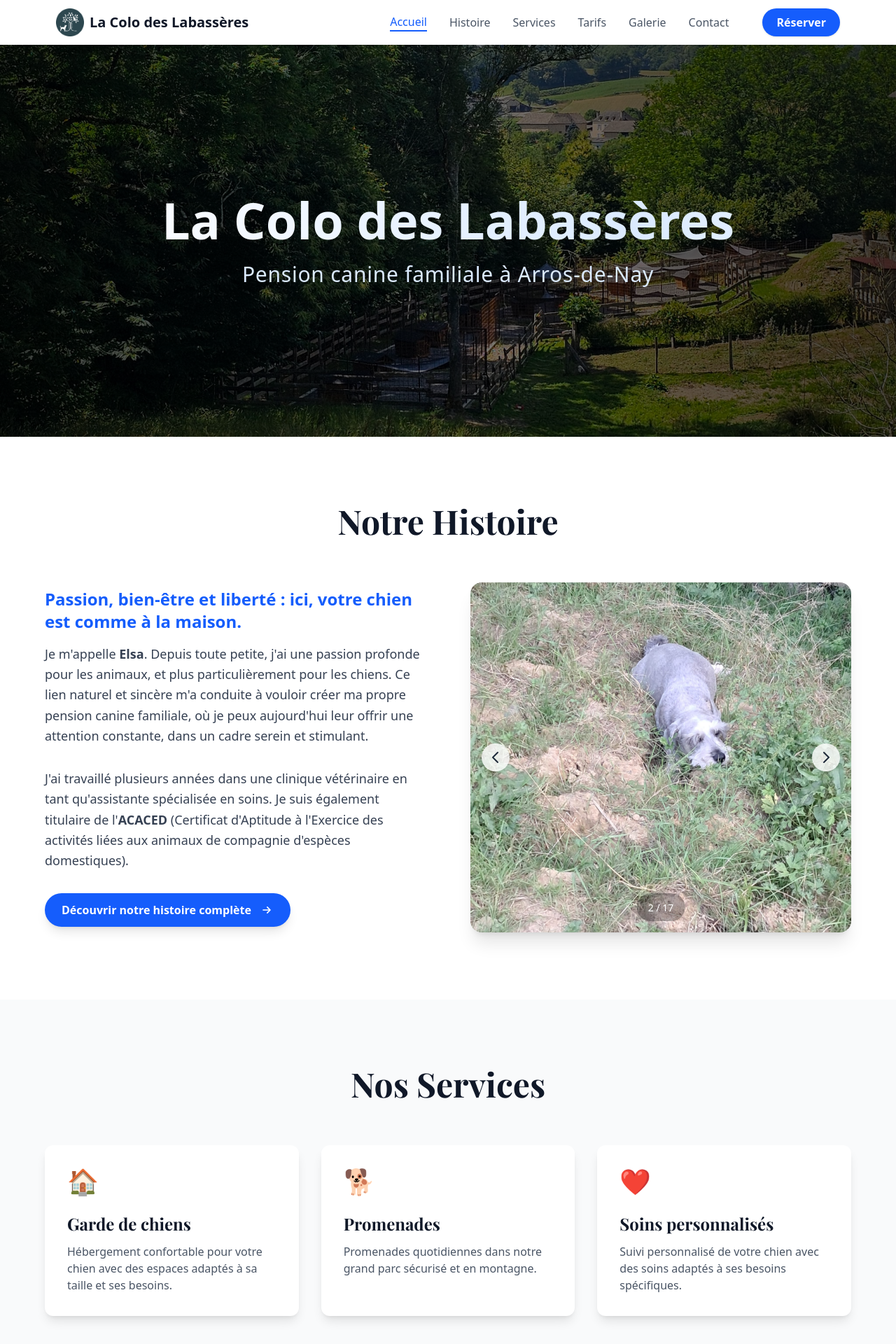
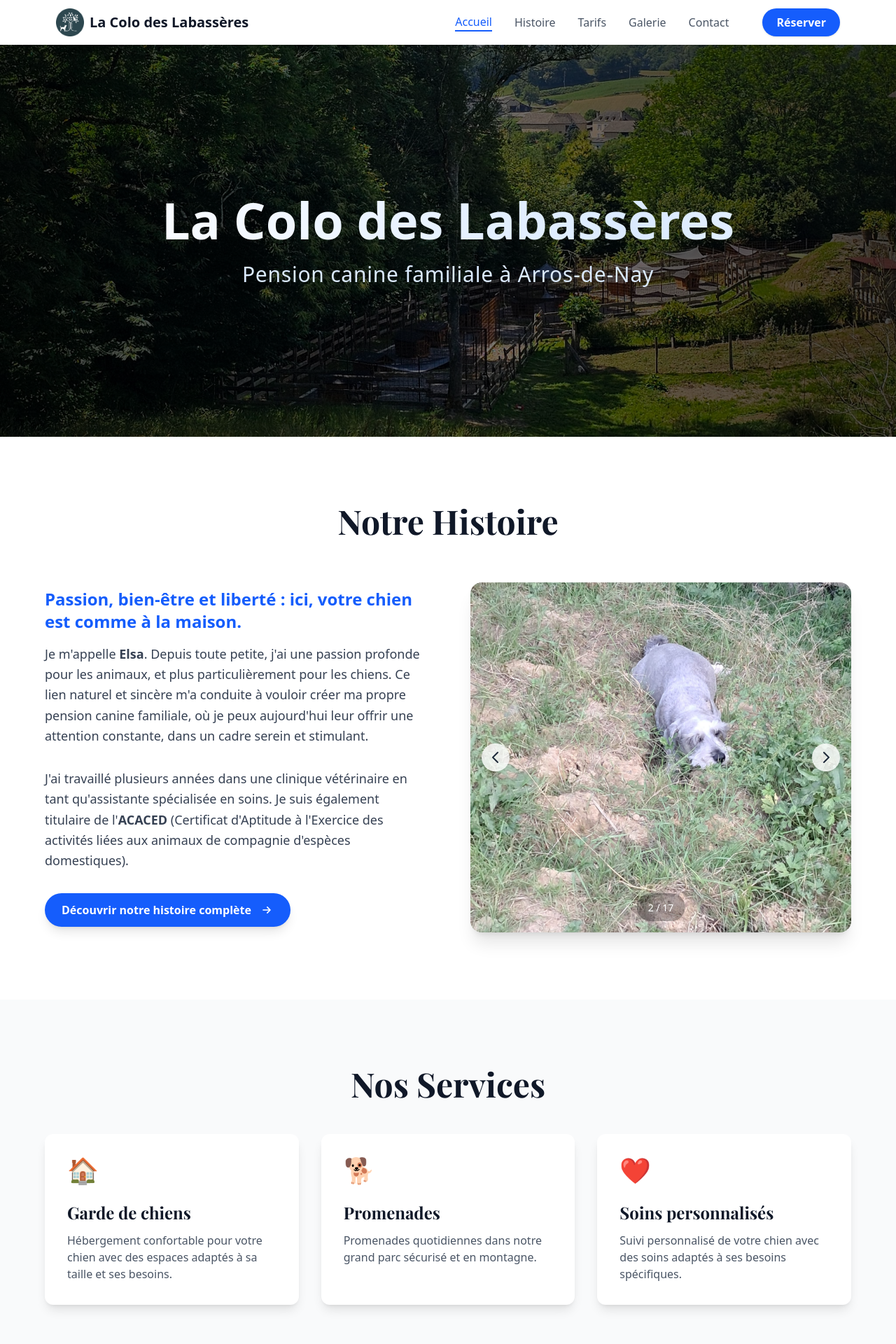
Before and after one commit to SylvainRousset/chenil, a Next.js app: page / in a window 1280 px wide. Shown: the top 1920 px of the page at 70% size. Built offline with nearby package versions, Linux system fonts and the light colour scheme; a web font is replaced by a local one.

Commit message:
service out

```diff
--- a/src/app/components/Navigation.tsx
+++ b/src/app/components/Navigation.tsx
@@ -49,9 +49,6 @@ export default function Navigation() {
               </Link>
               <Link href="/histoire" className={`${isActive('/histoire')} transition-colors`}>
                 Histoire
-              </Link>
-              <Link href="/services" className={`${isActive('/services')} transition-colors`}>
-                Services
               </Link>
               <Link href="/tarifs" className={`${isActive('/tarifs')} transition-colors`}>
                 Tarifs
@@ -107,13 +104,6 @@ export default function Navigation() {
                   Histoire
                 </Link>
                 <Link
-                  href="/services"
-                  className={`block px-3 py-2 rounded-md text-base font-medium ${isActive('/services')} hover:bg-gray-50`}
-                  onClick={() => setIsMenuOpen(false)}
-                >
-                  Services
-                </Link>
-                <Link
                   href="/tarifs"
                   className={`block px-3 py-2 rounded-md text-base font-medium ${isActive('/tarifs')} hover:bg-gray-50`}
                   onClick={() => setIsMenuOpen(false)}
--- a/src/app/page.tsx
+++ b/src/app/page.tsx
@@ -152,47 +152,18 @@ export default function Home() {
       <section className="py-24 px-4 bg-gray-50">
         <div className="max-w-6xl mx-auto">
           <div className="text-center mb-12">
-            <Link
-              href="/services"
-              className="group inline-block"
-            >
-              <h2 className="section-title group-hover:text-blue-600 transition-colors relative inline-block">
-                Nos Services
-                <span className="absolute -bottom-1 left-0 w-0 h-0.5 bg-blue-600 group-hover:w-full transition-all duration-300"></span>
-              </h2>
-            </Link>
+            <h2 className="section-title">Nos Services</h2>
           </div>
           <div className="grid md:grid-cols-3 gap-8">
             {services.map((service, index) => (
-              <Link
+              <div
                 key={index}
-                href={`/services#${service.id}`}
-                className="group relative card p-8 rounded-xl shadow-lg hover:shadow-xl transition-all duration-300 hover:-translate-y-1 cursor-pointer bg-white overflow-hidden"
+                className="card p-8 rounded-xl shadow-lg bg-white"
               >
-                {/* Overlay au survol */}
-                <div className="absolute inset-0 bg-gray-900/0 group-hover:bg-gray-900/10 transition-colors duration-300" />
-
-                {/* Contenu */}
-                <div className="relative z-10">
-                  <div className="text-4xl mb-6">{service.icon}</div>
-                  <h3 className="card-title group-hover:text-blue-600 transition-colors">{service.title}</h3>
-                  <p className="card-content">{service.description}</p>
-                </div>
-
-                {/* Indicateur de clic pour desktop */}
-                <div className="absolute inset-x-0 bottom-4 hidden md:flex justify-center text-blue-600 opacity-0 group-hover:opacity-100 transition-opacity duration-300">
-                  <svg className="w-6 h-6" fill="none" stroke="currentColor" viewBox="0 0 24 24">
-                    <path strokeLinecap="round" strokeLinejoin="round" strokeWidth={2} d="M13 7l5 5m0 0l-5 5m5-5H6" />
-                  </svg>
-                </div>
-
-                {/* Indicateur de tap pour mobile */}
-                <div className="absolute bottom-4 right-4 md:hidden text-blue-600/80">
-                  <svg className="w-6 h-6" viewBox="0 0 24 24" fill="none" stroke="currentColor">
-                    <path strokeLinecap="round" strokeLinejoin="round" strokeWidth={2} d="M9 5l7 7-7 7" />
-                  </svg>
-                </div>
-              </Link>
+                <div className="text-4xl mb-6">{service.icon}</div>
+                <h3 className="card-title">{service.title}</h3>
+                <p className="card-content">{service.description}</p>
+              </div>
             ))}
           </div>
         </div>
```
